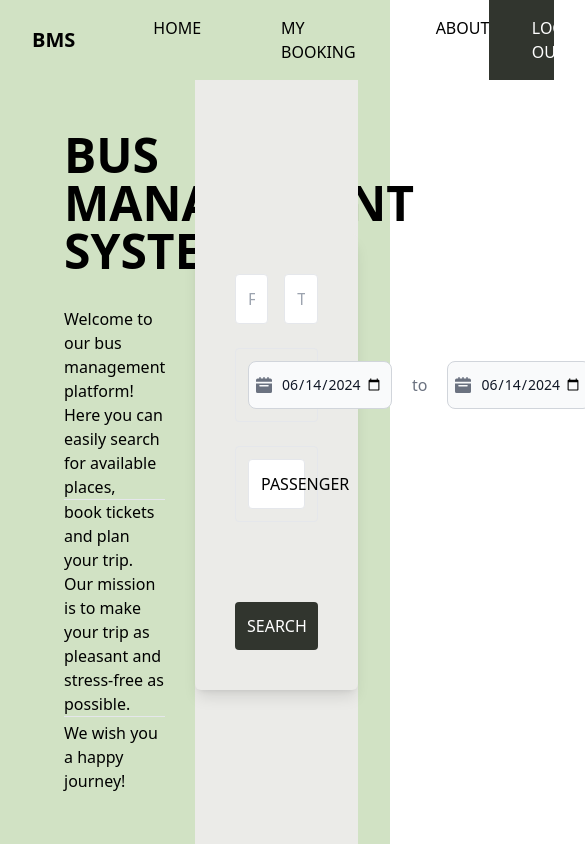
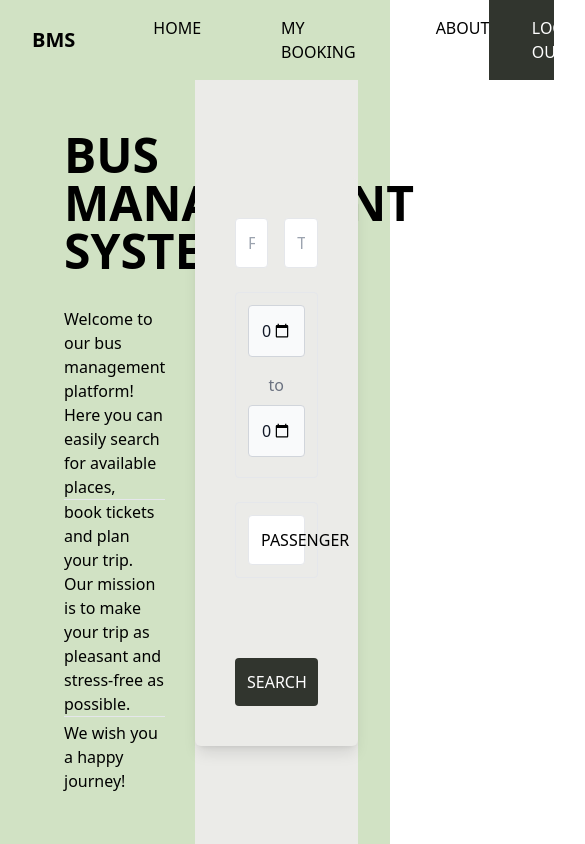
Before and after one commit to dbilic98/booking-bus-ticket-frontend, a React (Create React App) app: page / in a window 390 px wide. Shown: the whole page, 585 px wide, since content can reach past the window. Built offline with nearby package versions, Linux system fonts and the light colour scheme; a web font is replaced by a local one.

Commit message:
Improve DateRangePicker layout for better responsiveness

```diff
--- a/src/components/DateRangePicker.tsx
+++ b/src/components/DateRangePicker.tsx
@@ -19,45 +19,39 @@ const DateRangePicker: React.FC = () => {
   };
 
   return (
-    <div className="flex items-center">
-      <div className="relative w-36">
-        {" "}
+    <div className="flex flex-col md:flex-row items-center md:space-x-4">
+      <div className="relative mb-2 md:mb-0 md:mr-2 w-full md:w-36">
         <div className="absolute inset-y-0 left-0 flex items-center pl-2 pointer-events-none">
           <svg
             className="w-4 h-4 text-gray-500 dark:text-gray-400"
             aria-hidden="true"
             fill="currentColor"
             viewBox="0 0 20 20"
-          >
-            <path d="M20 4a2 2 0 0 0-2-2h-2V1a1 1 0 0 0-2 0v1h-3V1a1 1 0 0 0-2 0v1H6V1a1 1 0 0 0-2 0v1H2a2 2 0 0 0-2 2v2h20V4ZM0 18a2 2 0 0 0 2 2h16a2 2 0 0 0 2-2V8H0v10Zm5-8h10a1 1 0 0 1 0 2H5a1 1 0 0 1 0-2Z" />
-          </svg>
+          ></svg>
         </div>
         <input
           name="start"
           type="date"
-          className="bg-gray-50 border border-gray-300 text-gray-900 text-sm rounded-lg block w-full pl-8 pr-2 py-3 dark:bg-gray-700 dark:border-gray-600 dark:placeholder-gray-400 dark:text-white"
+          className="w-full p-3 border rounded bg-gray-50 border-gray-300 text-gray-900 dark:bg-gray-700 dark:border-gray-600 dark:placeholder-gray-400 dark:text-white"
           placeholder="DEPARTURE"
           onChange={handleStartDateChange}
           defaultValue={getCurrentDate()}
         />
       </div>
-      <span className="mx-5 text-gray-500">to</span>
-      <div className="relative w-36">
-        {" "}
+      <span className="mx-0 md:mx-5 my-2 md:my-0 text-gray-500">to</span>
+      <div className="relative mb-2 md:mb-0 w-full md:w-36">
         <div className="absolute inset-y-0 left-0 flex items-center pl-2 pointer-events-none">
           <svg
             className="w-4 h-4 text-gray-500 dark:text-gray-400"
             aria-hidden="true"
             fill="currentColor"
             viewBox="0 0 20 20"
-          >
-            <path d="M20 4a2 2 0 0 0-2-2h-2V1a1 1 0 0 0-2 0v1h-3V1a1 1 0 0 0-2 0v1H6V1a1 1 0 0 0-2 0v1H2a2 2 0 0 0-2 2v2h20V4ZM0 18a2 2 0 0 0 2 2h16a2 2 0 0 0 2-2V8H0v10Zm5-8h10a1 1 0 0 1 0 2H5a1 1 0 0 1 0-2Z" />
-          </svg>
+          ></svg>
         </div>
         <input
           name="end"
           type="date"
-          className="bg-gray-50 border border-gray-300 text-gray-900 text-sm rounded-lg block w-full pl-8 pr-2 py-3 dark:bg-gray-700 dark:border-gray-600 dark:placeholder-gray-400 dark:text-white"
+          className="w-full p-3 border rounded bg-gray-50 border-gray-300 text-gray-900 dark:bg-gray-700 dark:border-gray-600 dark:placeholder-gray-400 dark:text-white"
           placeholder="RETURN"
           onChange={handleEndDateChange}
           defaultValue={getCurrentDate()}
```
